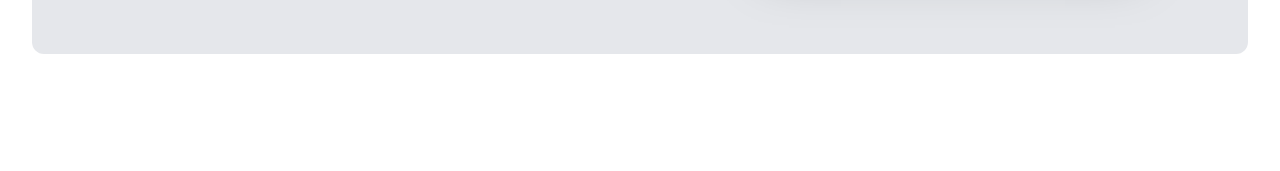
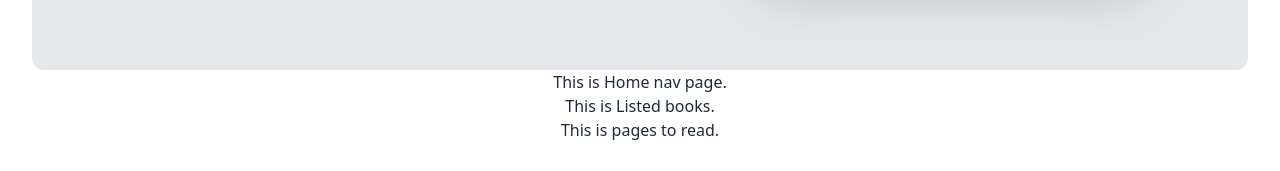
Before and after one commit to alalhosen/BookVibe-assign-8, a React (Vite) app: page / in a window 1280 px wide. Shown: the part 670-841 px from the top of the page. Before the commit the page ends 800 px from the top, so only its background shows below. Built offline with nearby package versions, Linux system fonts and the light colour scheme.

Commit message:
all nav component add in app component

```diff
--- a/src/App.jsx
+++ b/src/App.jsx
@@ -1,6 +1,9 @@
 
 import './App.css'
 import Home from './components/Home/Home'
+import HomeNav from './components/Home/HomeNav'
+import ListedBooks from './components/Home/ListedBooks'
+import PagesToResd from './components/Home/PagesToResd'
 
 function App() {
 
@@ -8,6 +11,9 @@ function App() {
     <>
       <h2 className='mt-12'></h2>
       <Home></Home>
+      <HomeNav/>
+      <ListedBooks/>
+      <PagesToResd/>
     </>
   )
 }
--- a/src/components/Home/Home.jsx
+++ b/src/components/Home/Home.jsx
@@ -6,7 +6,9 @@ const Home = () => {
     return (
 
         <>
-            <Nav></Nav>
+            <div className="h-16">
+                <Nav></Nav>
+            </div>
             <Banner></Banner>
         </>
 
--- /dev/null
+++ b/src/components/Home/HomeNav.jsx
@@ -0,0 +1,10 @@
+
+const HomeNav = () => {
+    return (
+        <div>
+<h1>This is Home nav page.</h1>
+        </div>
+    );
+};
+
+export default HomeNav;
--- a/src/components/Home/ListedBooks.jsx
+++ b/src/components/Home/ListedBooks.jsx
@@ -2,7 +2,7 @@
 const ListedBooks = () => {
     return (
         <div>
-<h1>This is Listed books.</h1>
+            <h1>This is Listed books.</h1>
         </div>
     );
 };
--- a/src/components/Home/PagesToResd.jsx
+++ b/src/components/Home/PagesToResd.jsx
@@ -2,7 +2,7 @@
 const PagesToResd = () => {
     return (
         <div>
-<h1>This is pages to read.</h1>
+            <h1>This is pages to read.</h1>
         </div>
     );
 };
```
Also changed, not shown: src/components/Home/HomePage.jsx (deleted, +0 -10 lines).
